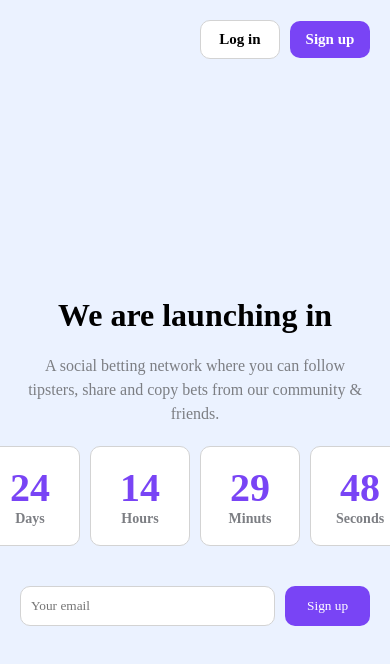
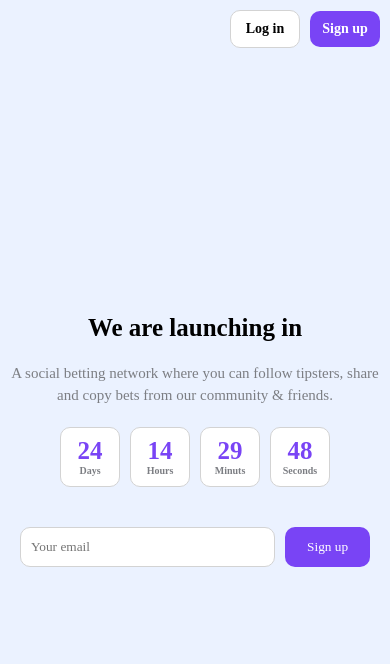
Before and after one commit to saidnachid/countdown-timer, a plain HTML site: page index.html in a window 390 px wide. Drawn offline with nearby package versions, Linux system fonts and the light colour scheme; a web font is replaced by a local one.

Commit message:
Update style.css

```diff
--- a/style.css
+++ b/style.css
@@ -119,3 +119,59 @@ body {
   color: white;
   border-radius: 10px;
 }
+
+
+@media (max-width:870px) {
+  .header{
+    padding: 10px;
+  }
+  .header ul li button{
+    width: 70px;
+    font-size: 14px;
+  }
+
+  .main h1{
+    font-size: 28px;
+  }
+
+  .main P{
+    font-size: 15px;
+  }
+}
+
+@media (max-width:630px) {
+  .main{
+    padding: 10px;
+  }
+
+  .main h1{
+    font-size: 25px;
+  }
+  .countdown ul li {
+    width: 80px;
+    height: 80px;
+  }
+
+  .countdown ul li h3{
+    font-size: 30px;
+  }
+
+  .countdown ul li span{
+    font-size: 14px
+  };
+}
+
+@media (max-width:500px) {
+  .countdown ul li {
+    width: 60px;
+    height: 60px;
+  }
+
+  .countdown ul li h3{
+   font-size: 25px;
+  }
+
+  .countdown ul li span{
+   font-size: 10px;
+  }
+}
```
